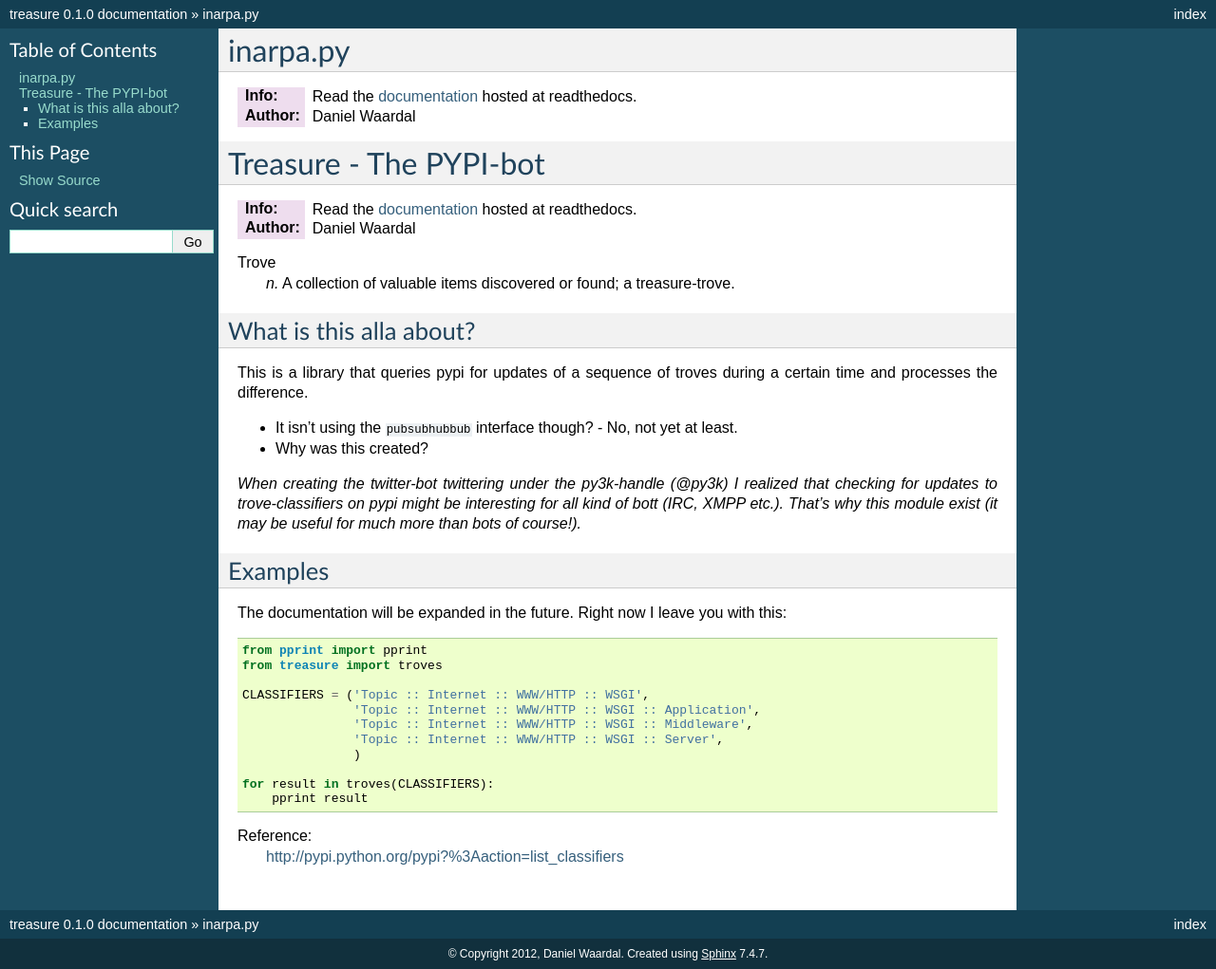
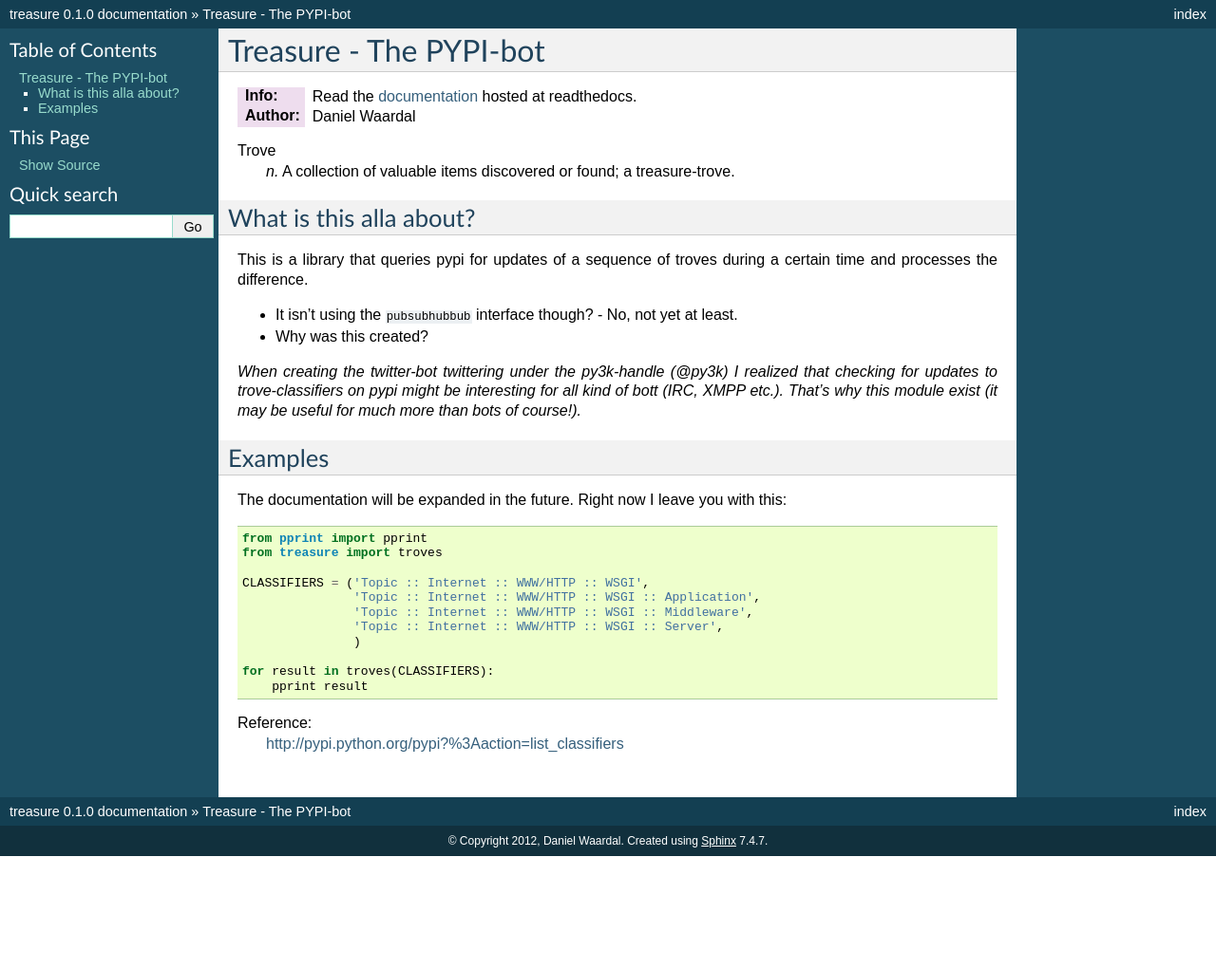
Before and after one commit to waawal/treasure, a Sphinx documentation site: the page built from docs/index.rst, in a window 1280 px wide. Shown: the whole page at 95% size. Built offline with Sphinx 7.4.7, drawn with Linux system fonts in a browser that asks for light colours; after the commit the page ends 902 px from its top, so only the background shows below that.

Commit message:
Update docs/index.rst

```diff
--- a/docs/index.rst
+++ b/docs/index.rst
@@ -1,7 +1 @@
-=====================================
-inarpa.py
-=====================================
-:Info: Read the `documentation <http://treasure.readthedocs.org>`_ hosted at readthedocs.
-:Author: Daniel Waardal
-
 .. include:: ../README.rst
```
